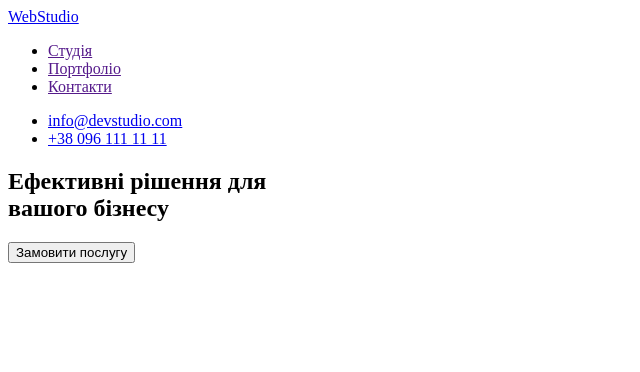
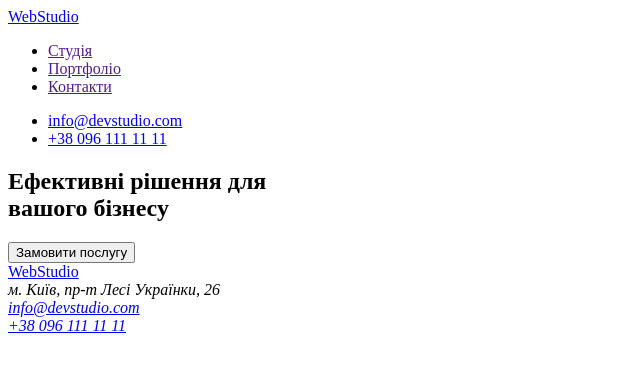
Before and after one commit to MarynaChicherina/goit-markup-hw-01, a plain HTML site: page index.html in a window 1280 px wide. Shown: the whole page, without its empty margins (0-640 px from the left). Drawn offline with Linux system fonts and the light colour scheme.

Commit message:
Add footer

```diff
--- a/index.html
+++ b/index.html
@@ -34,6 +34,17 @@
             <!--наша команда-->
 
     </main>
-    <footer></footer>
+    <footer>
+        <div>
+        <a href="./index.html">WebStudio</a>
+        <address>
+            м. Київ, пр-т Лесі Українки, 26
+        </address>
+        <address>
+            <a href="mailto:info@devstudio.com">info@devstudio.com</a><br>
+            <a href="tel:+380961111111">+38 096 111 11 11</a>
+        </address>
+        </div>
+    </footer>
 </body>
 </html>
```
